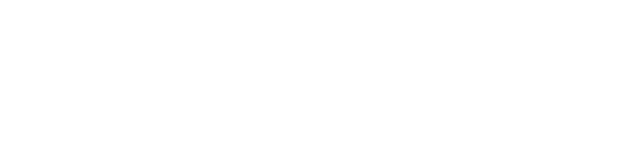
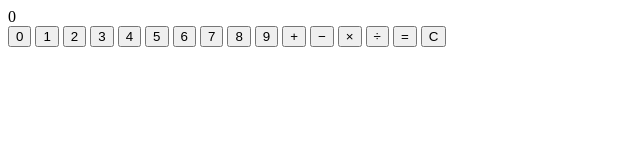
Before and after one commit to onagova/calculator, a plain HTML site: page index.html in a window 1280 px wide. Shown: the whole page, without its empty margins (0-640 px from the left). Drawn offline with Linux system fonts and the light colour scheme.

Commit message:
Add basic HTML elements

```diff
--- a/index.html
+++ b/index.html
@@ -5,7 +5,25 @@
         <meta charset="UTF-8"/>
     </head>
     <body>
-
+        <div class="calculator-display">0</div>
+        <div class="buttons-container">
+            <button>0</button>
+            <button>1</button>
+            <button>2</button>
+            <button>3</button>
+            <button>4</button>
+            <button>5</button>
+            <button>6</button>
+            <button>7</button>
+            <button>8</button>
+            <button>9</button>
+            <button>&#43;</button>
+            <button>&#8722;</button>
+            <button>&#215;</button>
+            <button>&#247;</button>
+            <button>&#61;</button>
+            <button>C</button>
+        </div>
         <script src="scripts/calculator.js"></script>
     </body>
 </html>
```
